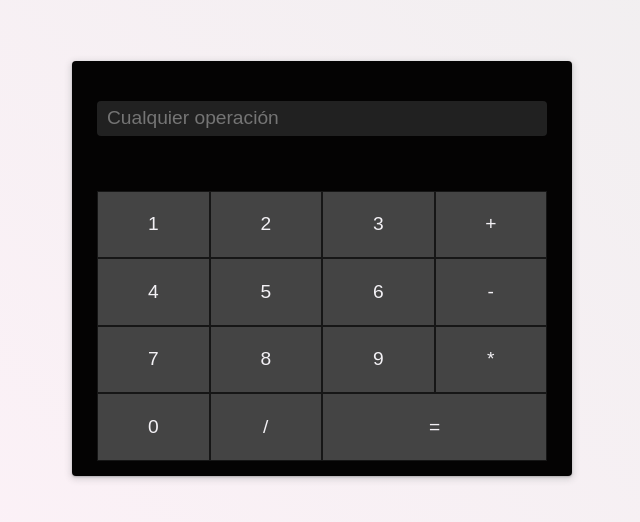
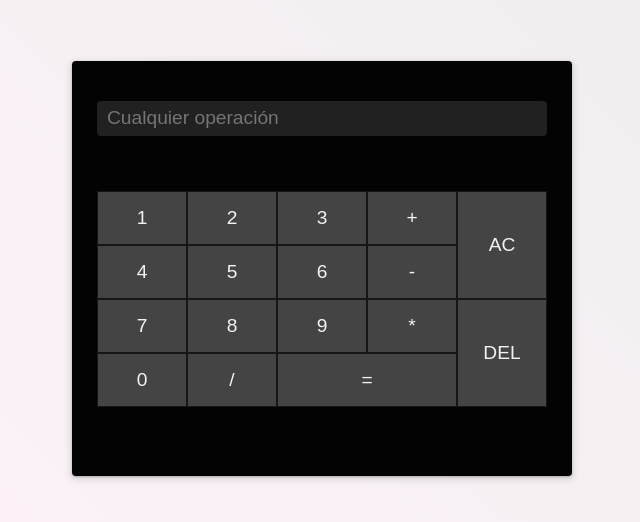
Before and after one commit to web-afk/calculadora-2.0, a plain HTML site: page index.html in a window 1280 px wide. Shown: the part 132-654 px from the top of the page, without its empty margins (318-958 px from the left). Drawn offline with Linux system fonts and the light colour scheme.

Commit message:
third layer

```diff
--- a/app.js
+++ b/app.js
@@ -1,4 +1,4 @@
-const btns = [1,2,3,"+",4,5,6,"-",7,8,9,"*",0,"/","="]
+const btns = [1,2,3,"+","AC",4,5,6,"-"," ",7,8,9,"*","DEL",0,"/","="]
 const calculadoraBtns = document.querySelector(".calculadora__body__btns")
 const inputCalculadora = document.querySelector(".calculadora__head__input")
 
@@ -35,7 +35,19 @@ btns.forEach( n => {
             valor2 = inputValue.substring(valor1.length + 1,inputValue.length - 1)
             inputCalculadora.value = fn(valor1 -= 0,valor2 -= 0)
 
+        }else if(actualText === "AC"){
+
+            inputValue = inputValue.substring(0,inputValue.length - 3);
+            inputCalculadora.value = inputValue
+            inputCalculadora.value = inputValue
+
+        }else if(actualText === "DEL"){
+            inputCalculadora.value = ""
+            valor1 = ""
+            valor2 = ""
         }
+
+        console.log(valor1,valor2)
     })
 
     calculadoraBtns.append(btn)
--- a/index.html
+++ b/index.html
@@ -11,7 +11,7 @@
 
     <main class="calculadora">
         <div class="calculadora__head">
-            <input type="text" class="calculadora__head__input" placeholder="Cualquier operación">
+            <input type="text" class="calculadora__head__input" placeholder="Cualquier operación" readonly>
         </div>
         <div class="calculadora__body">
             <div class="calculadora__body__btns"></div>
--- a/style.css
+++ b/style.css
@@ -57,8 +57,9 @@ body {
 .calculadora__body__btns {
   width: 90%;
   height: 90%;
-  display: flex;
-  flex-wrap: wrap;
+  display: grid;
+  grid-template-columns: repeat(5, 1fr);
+  grid-template-rows: repeat(5, 1fr);
 }
 
 .calculadora__body__btns button {
@@ -66,11 +67,12 @@ body {
   outline: 0;
   color: #f3f1f5;
   background-color: #444444;
-  width: 25%;
-  height: 25%;
+  width: 100%;
+  height: 100%;
   border: #161616 1px solid;
   font-size: 1.2rem;
   cursor: pointer;
+  position: relative;
 }
 
 .calculadora__body__btns button:hover {
@@ -78,5 +80,14 @@ body {
 }
 
 .calculadora__body__btns button:last-child {
-  width: 50%;
+  width: 200%;
 }
+
+.calculadora__body__btns button:nth-child(5),
+.calculadora__body__btns button:nth-child(15) {
+  height: 200%;
+}
+
+.calculadora__body__btns button:nth-child(5) {
+  z-index: 2;
+}
```
